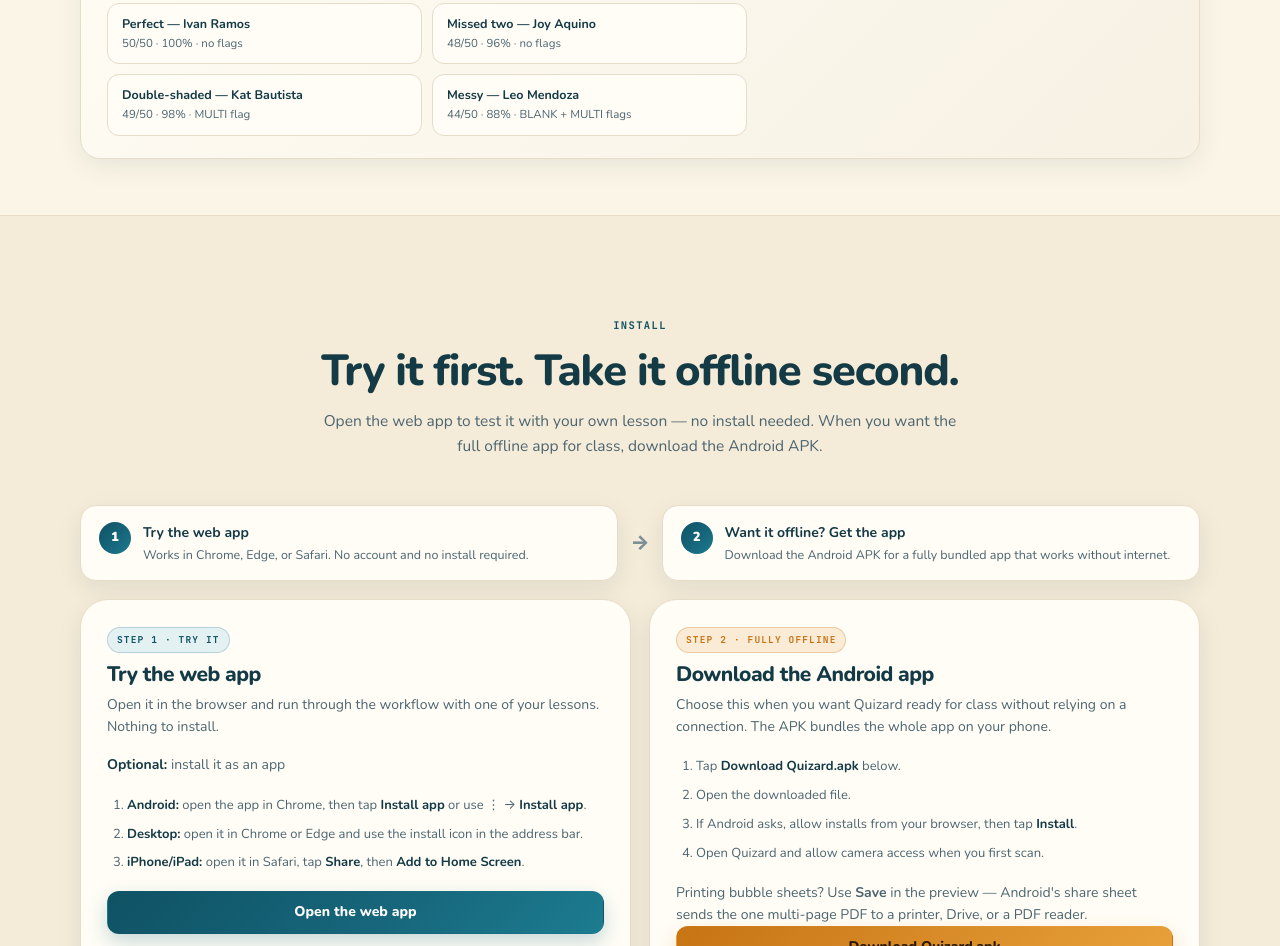
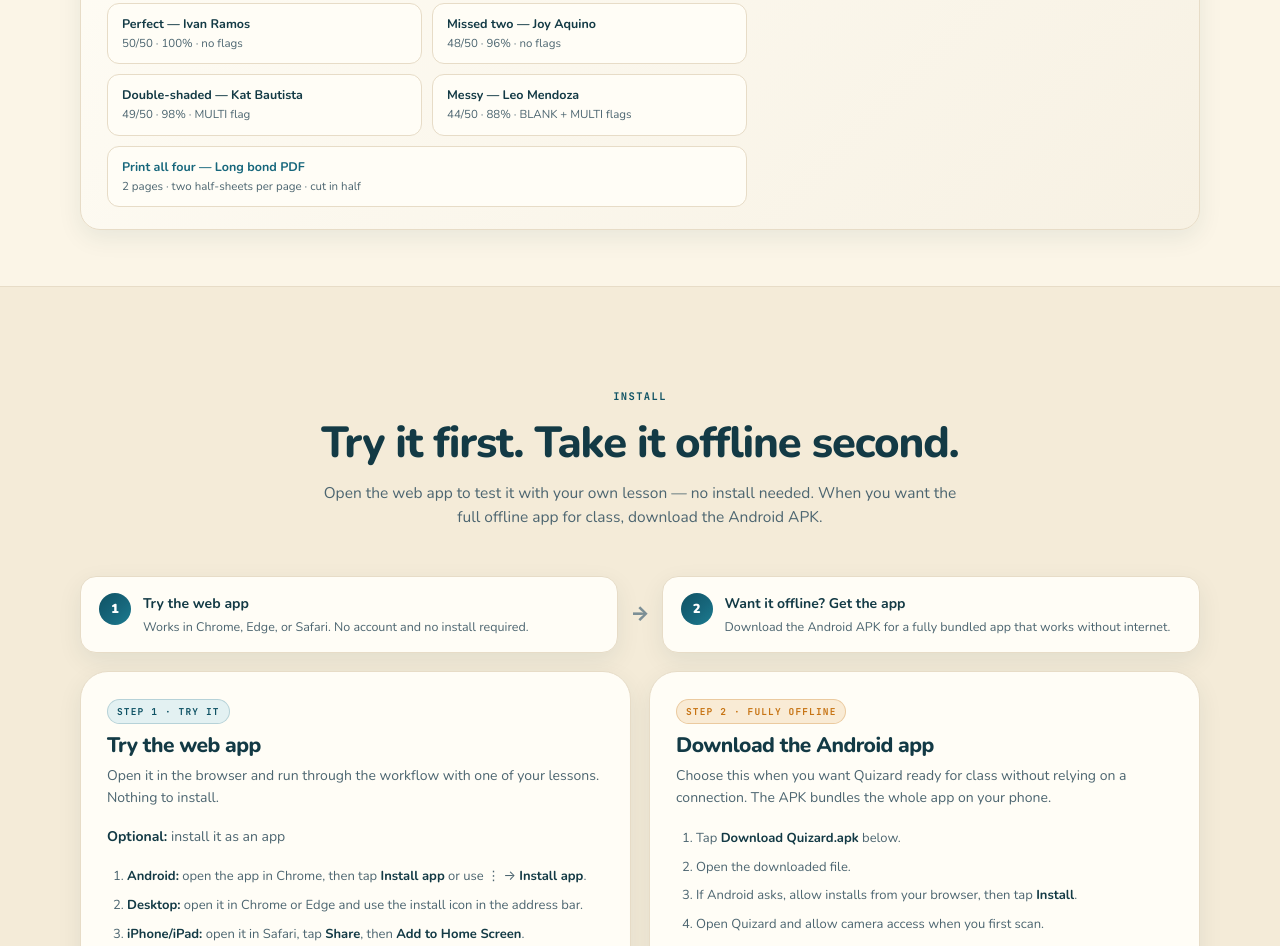
Before and after one commit to quizard-checker/quizard-docs, a plain HTML site: page index.html in a window 1280 px wide. Shown: the part 4827-5773 px from the top of the page. Drawn offline with Linux system fonts and the light colour scheme; no server answers.

Commit message:
docs: add long bond demo sheet PDF

```diff
--- a/index.html
+++ b/index.html
@@ -353,6 +353,7 @@
               <a href="assets/demo/pin-sheet-joy.png" target="_blank" rel="noopener"><b>Missed two — Joy Aquino</b><span>48/50 · 96% · no flags</span></a>
               <a href="assets/demo/pin-sheet-kat.png" target="_blank" rel="noopener"><b>Double-shaded — Kat Bautista</b><span>49/50 · 98% · MULTI flag</span></a>
               <a href="assets/demo/pin-sheet-leo.png" target="_blank" rel="noopener"><b>Messy — Leo Mendoza</b><span>44/50 · 88% · BLANK + MULTI flags</span></a>
+              <a class="demo-sheet-pdf" href="assets/demo/quizard-demo-4-students-long-bond-v2.1.pdf" download><b>Print all four — Long bond PDF</b><span>2 pages · two half-sheets per page · cut in half</span></a>
             </div>
           </div>
         </div>
--- a/styles.css
+++ b/styles.css
@@ -350,6 +350,8 @@ html[data-theme="dark"] .btn-primary:hover { color: #062124; }
 .demo-sheet-links a:hover, .demo-sheet-links a:focus-visible { border-color: var(--accent); background: var(--accent-soft); }
 .demo-sheet-links a b { font-size: 12.5px; }
 .demo-sheet-links a span { color: var(--text-dim); font-size: 11.5px; }
+.demo-sheet-links a.demo-sheet-pdf { grid-column: 1 / -1; }
+.demo-sheet-links a.demo-sheet-pdf b { color: var(--accent); }
 @media (max-width: 700px) {
   .demo-sheet-card { flex-direction: column; align-items: flex-start; }
   .demo-sheet-links { grid-template-columns: 1fr; }
```
Also changed, not shown: 1 other file.
